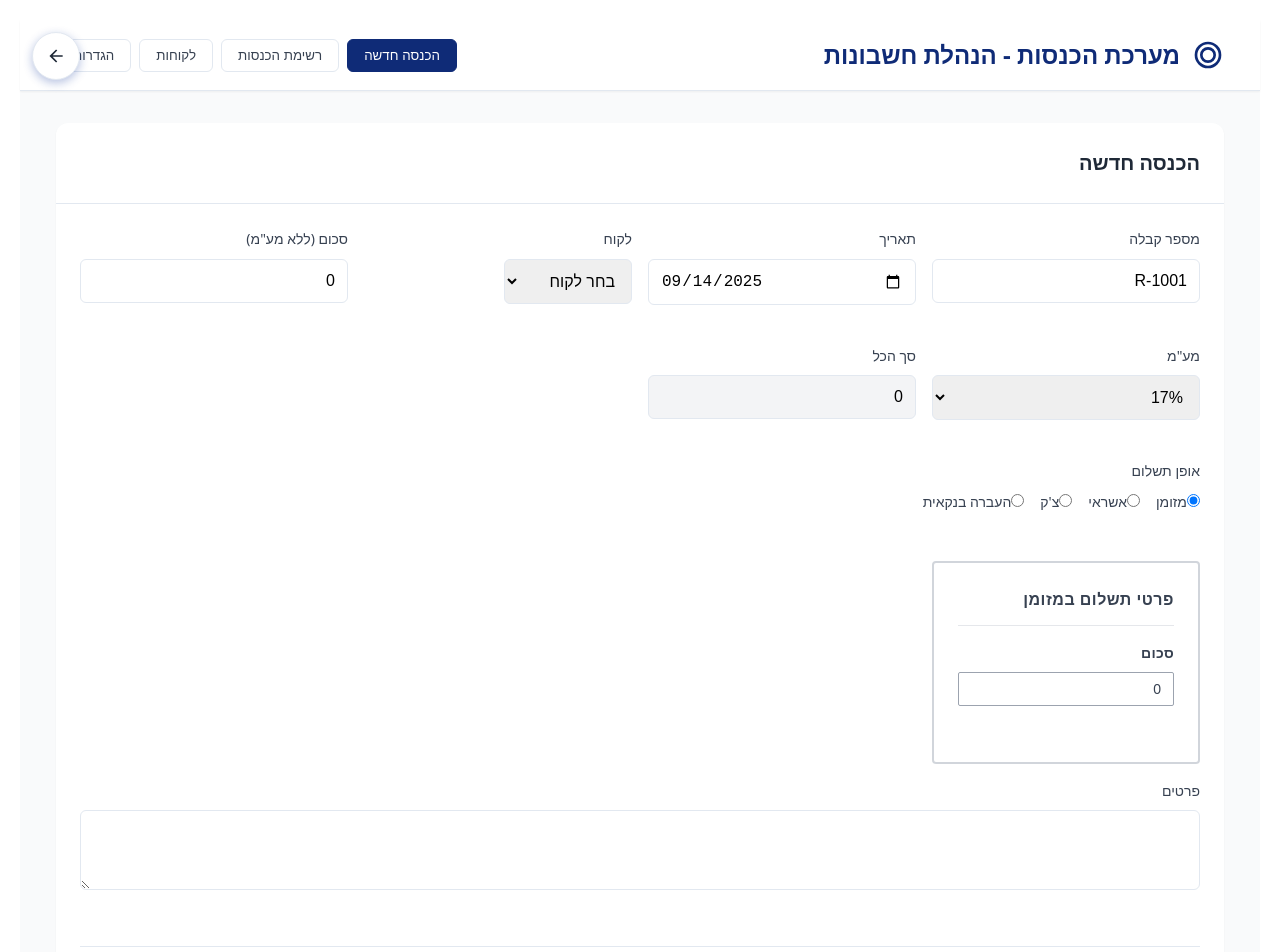
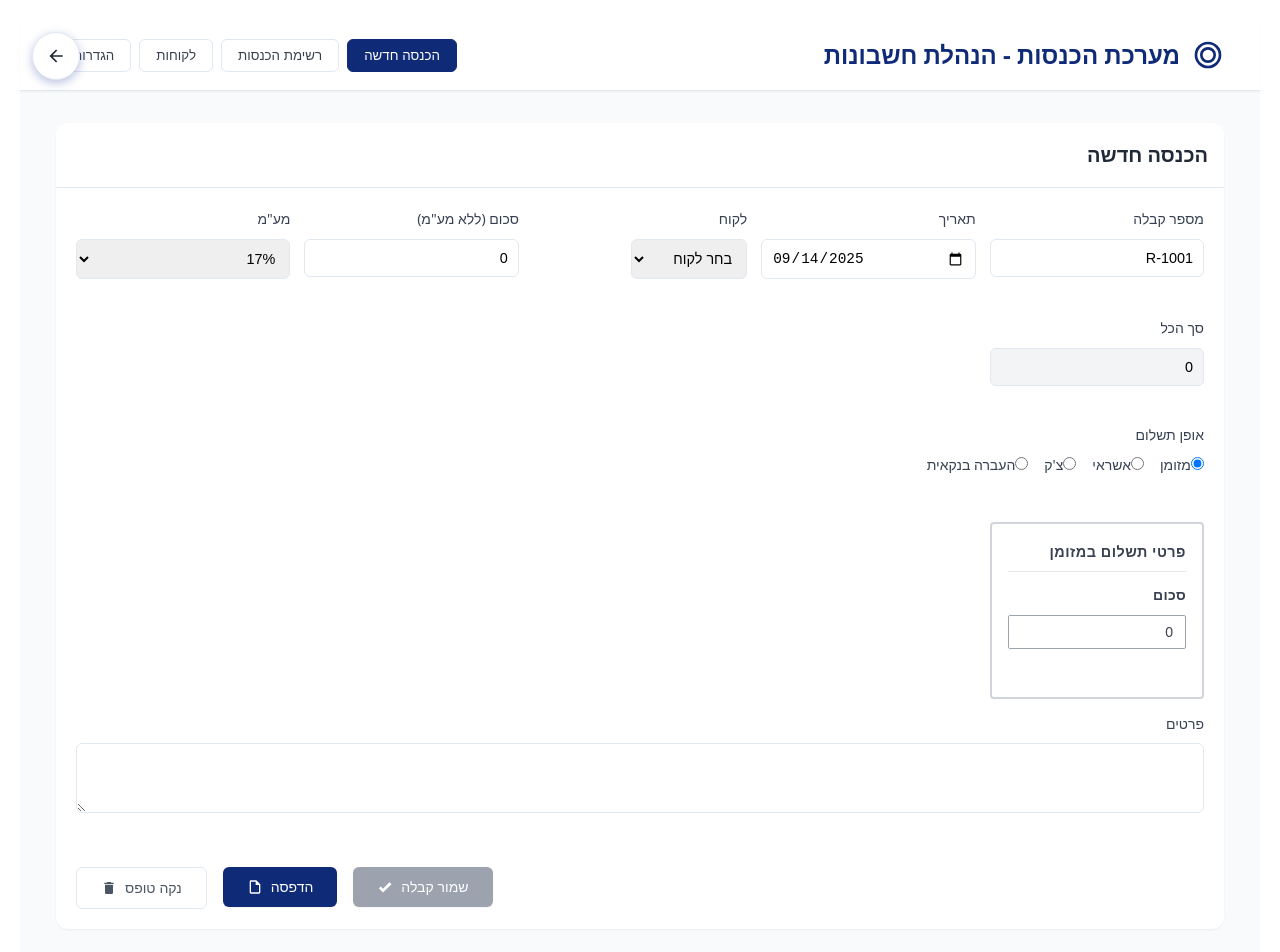
Before and after one commit to ya1234lev/accountancy, an Angular app in the folder frontend/: page /income in a window 1280 px wide. Shown: the top 952 px of the page. Built offline with nearby package versions, Linux system fonts and the light colour scheme.

Commit message:
a few improvings

```diff
--- a/frontend/src/app/components/income/income.component.css
+++ b/frontend/src/app/components/income/income.component.css
@@ -111,7 +111,7 @@
 }
 
 .card-header {
-  padding: 1.5rem;
+  padding: 1rem;
   border-bottom: 1px solid var(--border-color);
   display: flex;
   align-items: center;
@@ -126,14 +126,14 @@
 }
 
 .card-body {
-  padding: 1.5rem;
+  padding: 1.25rem;
 }
 
 .form-grid {
   display: grid;
-  grid-template-columns: repeat(auto-fit, minmax(250px, 1fr));
-  gap: 1rem;
-  margin-bottom: 1.5rem;
+  grid-template-columns: repeat(auto-fit, minmax(200px, 1fr));
+  gap: 0.875rem;
+  margin-bottom: 1.125rem;
 }
 
 .form-group {
@@ -146,7 +146,7 @@
 }
 
 .form-group label {
-  margin-bottom: 0.5rem;
+  margin-bottom: 0.375rem;
   font-weight: 500;
   color: var(--gray-700);
 }
@@ -154,10 +154,10 @@
 .form-group input,
 .form-group select,
 .form-group textarea {
-  padding: 0.75rem;
+  padding: 0.625rem;
   border: 1px solid var(--border-color);
   border-radius: var(--border-radius);
-  font-size: 1rem;
+  font-size: 0.9rem;
   transition: var(--transition);
 }
 
@@ -194,7 +194,7 @@
 .payment-details {
   background: var(--white);
   border: 2px solid #d1d5db;
-  padding: 1.5rem;
+  padding: 1rem;
   border-radius: 4px;
   margin-top: 0;
   box-shadow: none;
@@ -203,14 +203,14 @@
 }
 
 .payment-details h4 {
-  margin: 0 0 1rem 0;
+  margin: 0 0 0.75rem 0;
   color: #374151;
   font-weight: 600;
-  font-size: 1rem;
+  font-size: 0.9rem;
   text-transform: uppercase;
   letter-spacing: 0.5px;
   border-bottom: 1px solid #e5e7eb;
-  padding-bottom: 0.75rem;
+  padding-bottom: 0.5rem;
   display: flex;
   align-items: center;
   gap: 0.5rem;
@@ -268,34 +268,53 @@
 
 .form-actions {
   display: flex;
-  gap: 0.75rem;
-  justify-content: flex-end;
-  margin-top: 1.5rem;
+  gap: 1rem;
+  justify-content: flex-start;
+  align-items: flex-start;
+  margin-top: 0.625rem;
+  padding-top: 0.625rem;
+  border-top: none;
+  background: transparent;
+  margin-left: 0;
+  margin-right: auto;
+  margin-bottom: 0;
+  padding-left: 0;
+  padding-right: 0;
+  padding-bottom: 0;
+  direction: ltr;
+  text-align: left;
+  width: fit-content;
 }
 
 .btn {
-  padding: 0.75rem 1.5rem;
+  padding: 0.875rem 2rem;
   border-radius: var(--border-radius);
-  font-weight: 500;
+  font-weight: 600;
+  font-size: 0.875rem;
   cursor: pointer;
-  transition: var(--transition);
+  transition: all 0.2s ease;
   text-decoration: none;
   display: inline-flex;
   align-items: center;
   justify-content: center;
   gap: 0.5rem;
   border: 1px solid transparent;
+  box-shadow: 0 1px 3px rgba(0, 0, 0, 0.1);
+  position: relative;
+  overflow: hidden;
 }
 
 .btn-primary {
-  background: var(--primary-color);
+  background: linear-gradient(135deg, var(--primary-color) 0%, #0d47a1 100%);
   color: var(--white);
   border-color: var(--primary-color);
+  box-shadow: 0 4px 12px rgba(15, 43, 119, 0.3);
 }
 
 .btn-primary:hover {
-  background: var(--accent-color);
-  border-color: var(--accent-color);
+  background: linear-gradient(135deg, #0d47a1 0%, var(--primary-color) 100%);
+  transform: translateY(-1px);
+  box-shadow: 0 6px 16px rgba(15, 43, 119, 0.4);
 }
 
 .btn-primary:disabled {
@@ -305,26 +324,31 @@
 }
 
 .btn-secondary {
-  background: var(--gray-600);
+  background: linear-gradient(135deg, #6b7280 0%, #4b5563 100%);
   color: var(--white);
-  border-color: var(--gray-600);
+  border-color: #6b7280;
+  box-shadow: 0 4px 12px rgba(107, 114, 128, 0.3);
 }
 
 .btn-secondary:hover {
-  background: var(--gray-700);
-  border-color: var(--gray-700);
+  background: linear-gradient(135deg, #4b5563 0%, #374151 100%);
+  transform: translateY(-1px);
+  box-shadow: 0 6px 16px rgba(107, 114, 128, 0.4);
 }
 
 .btn-outline {
-  background: transparent;
+  background: var(--white);
   color: var(--gray-700);
-  border-color: var(--border-color);
+  border: 2px solid var(--border-color);
+  box-shadow: 0 2px 8px rgba(0, 0, 0, 0.08);
 }
 
 .btn-outline:hover {
   background: var(--gray-50);
   border-color: var(--primary-color);
   color: var(--primary-color);
+  transform: translateY(-1px);
+  box-shadow: 0 4px 12px rgba(0, 0, 0, 0.12);
 }
 
 .btn-sm {
@@ -822,9 +846,9 @@
   display: flex;
   gap: 1rem;
   justify-content: center;
-  margin-top: 2rem;
-  padding-top: 1.5rem;
-  border-top: 1px solid var(--border-color);
+  margin-top: 1rem;
+  padding-top: 0.75rem;
+  border-top: none;
 }
 
 .btn {
--- a/frontend/src/app/components/income/income.component.html
+++ b/frontend/src/app/components/income/income.component.html
@@ -274,14 +274,24 @@
 
               <!-- כפתורים -->
               <div class="form-actions">
-                <button type="submit" class="btn btn-primary" [disabled]="!receiptForm.form.valid">
-                  שמור קבלה
+
+                <button type="button" class="btn btn-outline" (click)="resetForm()">
+                  <svg width="16" height="16" viewBox="0 0 24 24" fill="currentColor">
+                    <path d="M19,4H15.5L14.5,3H9.5L8.5,4H5V6H19M6,19A2,2 0 0,0 8,21H16A2,2 0 0,0 18,19V7H6V19Z"/>
+                  </svg>
+                  נקה טופס
                 </button>
-                <button type="button" class="btn btn-secondary" (click)="generatePDF()">
+                <button type="button" class="btn btn-primary" (click)="generatePDF()">
+                  <svg width="16" height="16" viewBox="0 0 24 24" fill="currentColor">
+                    <path d="M14,2H6A2,2 0 0,0 4,4V20A2,2 0 0,0 6,22H18A2,2 0 0,0 20,20V8L14,2M18,20H6V4H13V9H18V20Z"/>
+                  </svg>
                   הדפסה
                 </button>
-                <button type="button" class="btn btn-outline" (click)="resetForm()">
-                  נקה טופס
+                <button type="submit" class="btn btn-primary" [disabled]="!receiptForm.form.valid">
+                  <svg width="16" height="16" viewBox="0 0 24 24" fill="currentColor">
+                    <path d="M9,20.42L2.79,14.21L5.62,11.38L9,14.77L18.88,4.88L21.71,7.71L9,20.42Z"/>
+                  </svg>
+                  שמור קבלה
                 </button>
               </div>
             </form>
```
